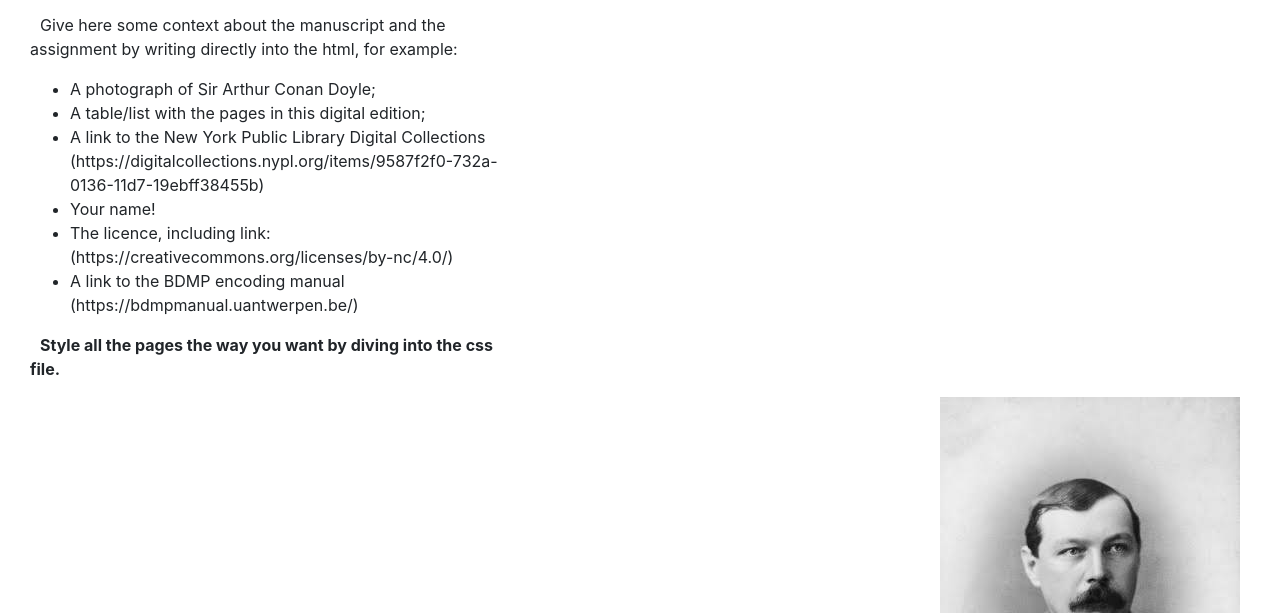
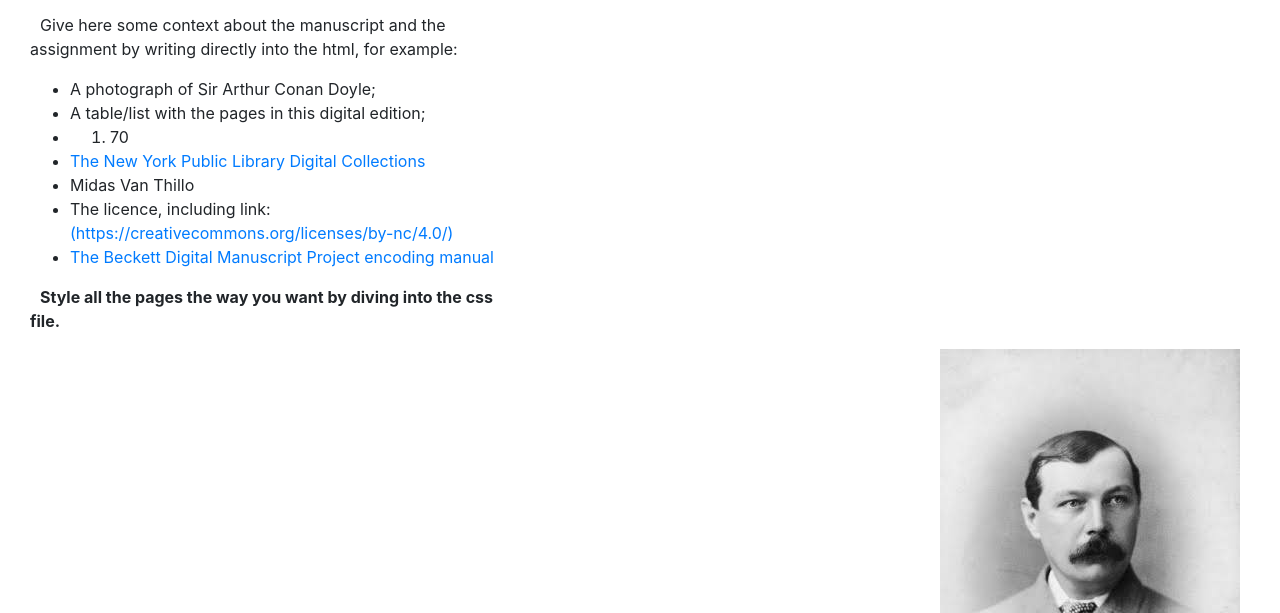
Before and after one commit to mvanthillo/DH-Summer-School-2026, a plain HTML site: page index.html in a window 1280 px wide. Shown: the part 187-800 px from the top of the page. Drawn offline with nearby package versions, Linux system fonts and the light colour scheme.

Commit message:
25commit

```diff
--- a/index.html
+++ b/index.html
@@ -43,10 +43,15 @@
           <ul>
             <li>A photograph of Sir Arthur Conan Doyle;</li>
             <li>A table/list with the pages in this digital edition;</li>
-            <li>A link to the New York Public Library Digital Collections (https://digitalcollections.nypl.org/items/9587f2f0-732a-0136-11d7-19ebff38455b)</li>
-            <li>Your name!</li>
-            <li>The licence, including link: (https://creativecommons.org/licenses/by-nc/4.0/) </li>
-            <li>A link to the BDMP encoding manual (https://bdmpmanual.uantwerpen.be/)</li>
+            <li>
+              <ol>
+                <li>70</li>
+              </ol>
+            </li>
+            <li><a href="https://digitalcollections.nypl.org/items/9587f2f0-732a-0136-11d7-19ebff38455b">The New York Public Library Digital Collections</a></li>
+            <li>Midas Van Thillo</li>
+            <li>The licence, including link: <a href="https://creativecommons.org/licenses/by-nc/4.0">(https://creativecommons.org/licenses/by-nc/4.0/)</a></li>
+            <li><a href="https://bdmpmanual.uantwerpen.be/">The Beckett Digital Manuscript Project encoding manual</a></li>
           </ul>
           <p><b>Style all the pages the way you want by diving into the css file.</b></p>
         </div>
```
Also changed, not shown: 1 other file.
